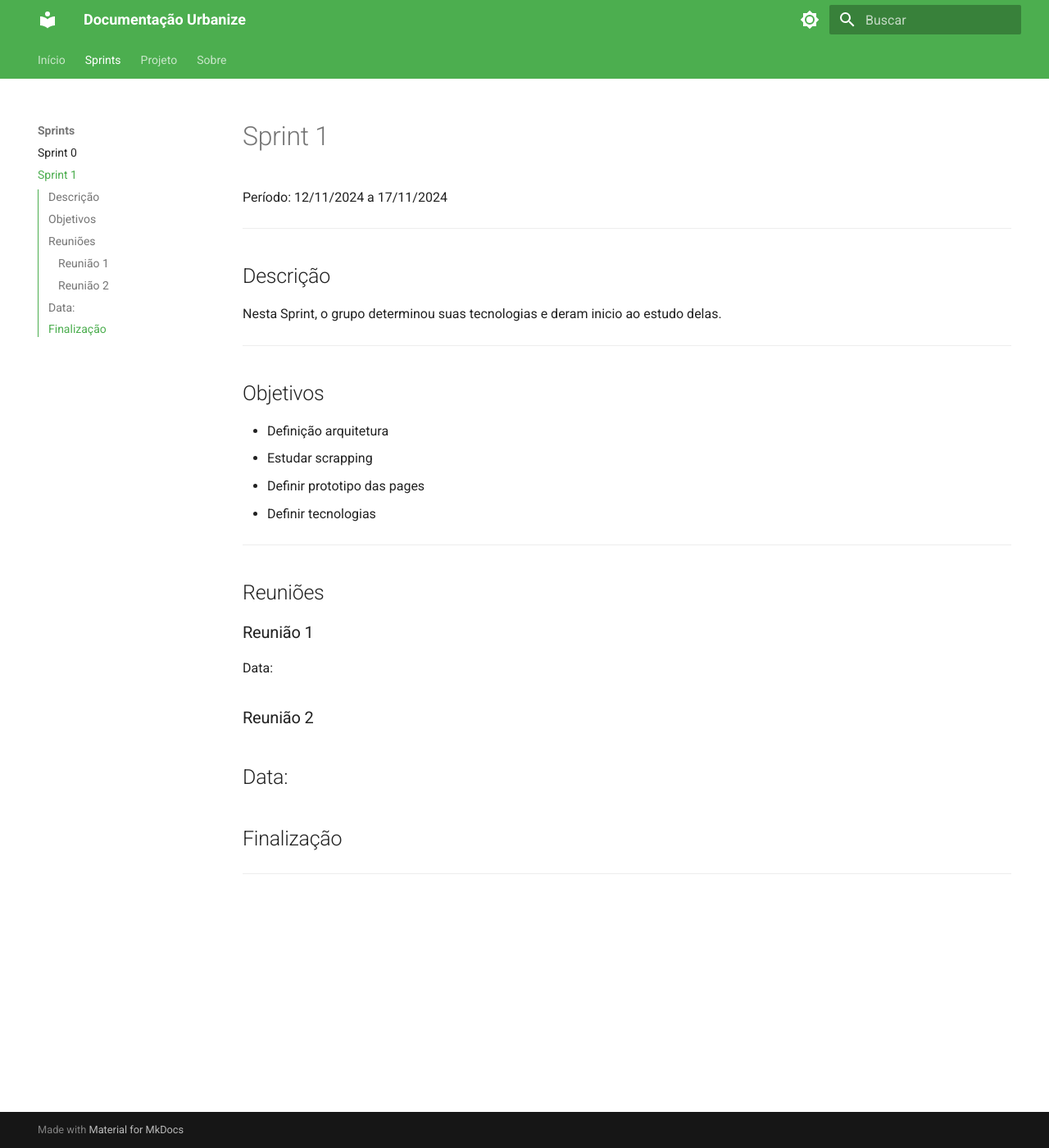
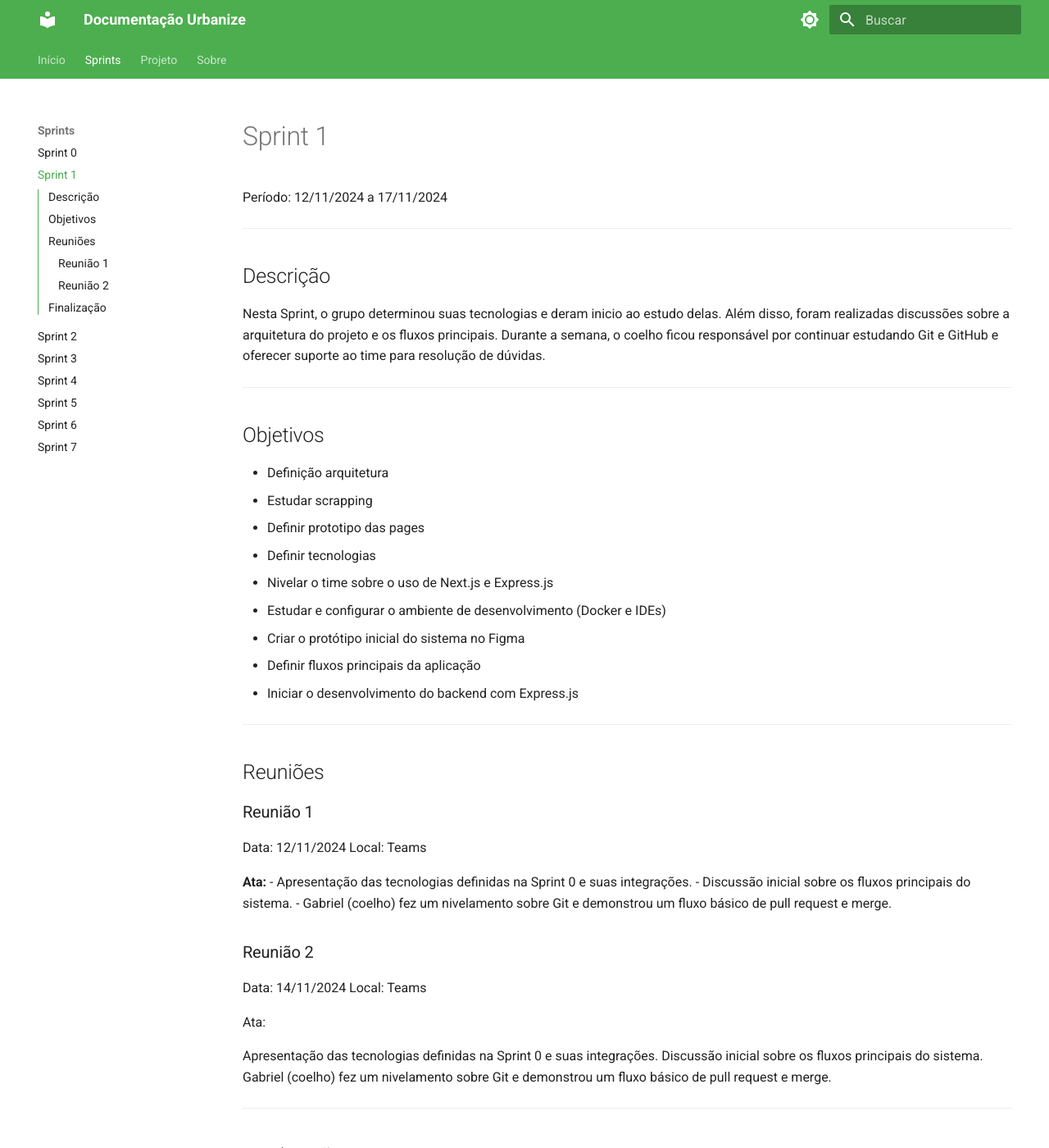
Before and after one commit to unb-mds/2024-2-Urbanize, an MkDocs documentation site: the page built from docs/sprints/sprint-1.md, in a window 1280 px wide and 1400 px high. Shown: the whole window at 82% size. Built offline with MkDocs 1.6.1 and Material for MkDocs 9.7.7, drawn with Linux system fonts in a browser that asks for light colours; some of the changed text lies outside the part shown.

Commit message:
atualização mkdocs

```diff
--- a/docs/sprints/sprint-1.md
+++ b/docs/sprints/sprint-1.md
@@ -6,7 +6,7 @@ Período: 12/11/2024 a 17/11/2024
 
 ## Descrição
 
-Nesta Sprint, o grupo determinou suas tecnologias e deram inicio ao estudo delas.
+Nesta Sprint, o grupo determinou suas tecnologias e deram inicio ao estudo delas. Além disso, foram realizadas discussões sobre a arquitetura do projeto e os fluxos principais. Durante a semana, o coelho ficou responsável por continuar estudando Git e GitHub e oferecer suporte ao time para resolução de dúvidas.
 
 ---
 
@@ -16,6 +16,13 @@ Nesta Sprint, o grupo determinou suas tecnologias e deram inicio ao estudo delas
 - Estudar scrapping
 - Definir prototipo das pages
 - Definir tecnologias
+- Nivelar o time sobre o uso de Next.js e Express.js
+- Estudar e configurar o ambiente de desenvolvimento (Docker e IDEs)
+- Criar o protótipo inicial do sistema no Figma
+- Definir fluxos principais da aplicação
+- Iniciar o desenvolvimento do backend com Express.js
+
+
 
 ---
 
@@ -23,16 +30,26 @@ Nesta Sprint, o grupo determinou suas tecnologias e deram inicio ao estudo delas
 
 ### Reunião 1
 
-Data:
+Data: 12/11/2024
+Local: Teams
 
-
+**Ata:**
+- Apresentação das tecnologias definidas na Sprint 0 e suas integrações.
+- Discussão inicial sobre os fluxos principais do sistema.
+- Gabriel (coelho) fez um nivelamento sobre Git e demonstrou um fluxo básico de pull request e merge.
 
 ### Reunião 2
 
-Data:
+Data: 14/11/2024
+Local: Teams
+
+Ata:
+
+Apresentação das tecnologias definidas na Sprint 0 e suas integrações.
+Discussão inicial sobre os fluxos principais do sistema.
+Gabriel (coelho) fez um nivelamento sobre Git e demonstrou um fluxo básico de pull request e merge.
 ---
 
 ## Finalização
 
-
----
+O time conseguiu atingir os objetivos principais da Sprint, incluindo o nivelamento sobre as tecnologias e a criação do protótipo inicial. O desenvolvimento do backend foi iniciado com sucesso.
--- a/mkdocs.yml
+++ b/mkdocs.yml
@@ -5,6 +5,13 @@ nav:
   - Sprints:
     - Sprint 0: sprints/sprint-0.md
     - Sprint 1: sprints/sprint-1.md
+    - Sprint 2: sprints/sprint-2.md
+    - Sprint 3: sprints/sprint-3.md
+    - Sprint 4: sprints/sprint-4.md
+    - Sprint 5: sprints/sprint-5.md
+    - Sprint 6: sprints/sprint-6.md
+    - Sprint 7: sprints/sprint-7.md
+
   - Projeto:
     - Arquitetura e Tecnologias: projects/arquitetura.md
     - Padronização:    # Novo link de navegação
```
Also changed, not shown: docs/sprints/sprint-2.md (added, +41 -0 lines), docs/sprints/sprint-3.md (added), docs/sprints/sprint-4.md (added), docs/sprints/sprint-5.md (added), docs/sprints/sprint-6.md (added), docs/sprints/sprint-7.md (added).
